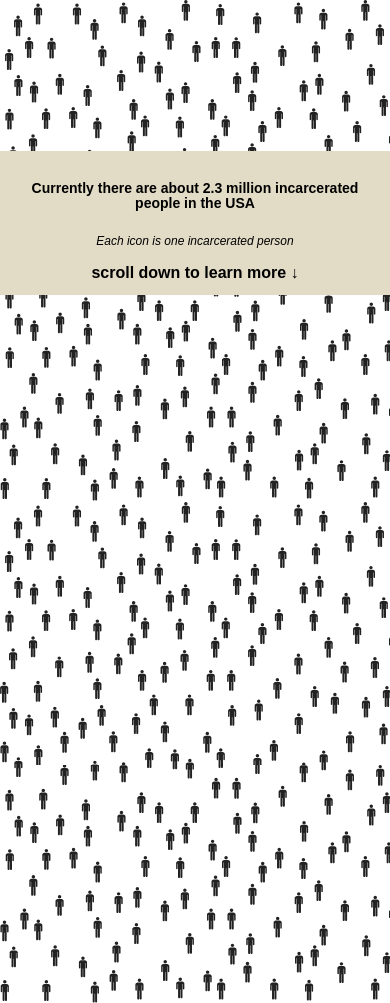
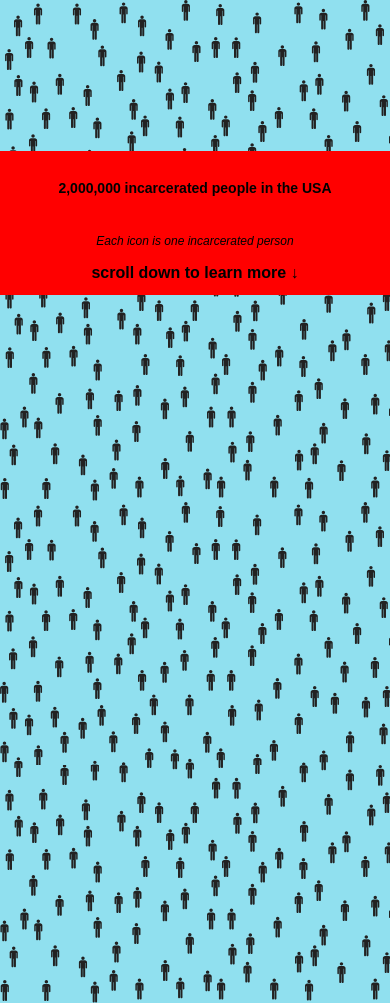
Before and after one commit to assanali-akhtanov/prisons, a plain HTML site: page index.html in a window 390 px wide. Shown: the top 1003 px of the page. Drawn offline with Linux system fonts and the light colour scheme.

Commit message:
Design changes

```diff
--- a/index.html
+++ b/index.html
@@ -9,7 +9,7 @@
   <div id="prisoners" class="person prisoners">
     <div class="spacer"></div>
     <div class="padder"></div>
-    <div id="title" class="title"><h1>Currently there are about 2.3 million incarcerated people in the USA</h1><span id="counter" class="counter"></span></div>
+    <div id="title" class="title"><h1>2,000,000 incarcerated people in the USA</h1><span id="counter" class="counter"></span></div>
     <div data-background="black" class="subtitle">
         <p class="description">Each icon is one incarcerated person <br class="mobile-only"></p>
         <p class="scroll-down">scroll down to learn more &#x2193;</p>
--- a/styles.css
+++ b/styles.css
@@ -13,7 +13,7 @@ html, body {
 .padder,
 .subtitle,
 .title {
-  background-color: #e2dcc6;
+  background-color: red;
 }
 .subtitle {
   text-align: center;
@@ -57,7 +57,7 @@ h1 {
 }
 .prisoners {
   min-height: 200000px;
-  background-color: white;
+  background-color: #90e0ef;
 }
 .black .prisoners {
   background-image: url('img/bg/black.svg');
@@ -1074,7 +1074,7 @@ blockquote strong {
     top: 42px;
     left: 0;
     font-size: 14px;
-    background-color: #e2dcc6;
+    background-color: #0077b6;;
     line-height: 20px;
   }
   .title {
```
